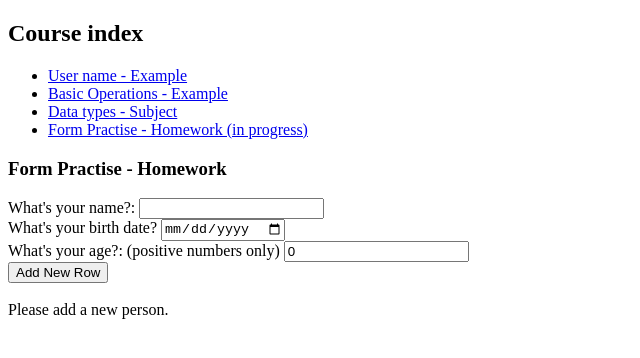
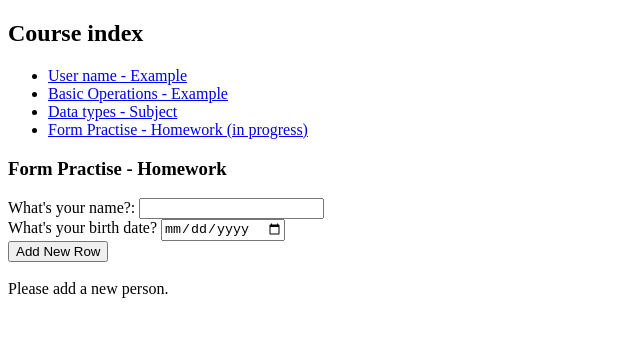
Before and after one commit to apheliana/ANGH-Education, an Angular app: page /form-practise in a window 1280 px wide. Shown: the top 358 px of the page, without its empty margins (0-640 px from the left). Built offline with nearby package versions, Linux system fonts and the light colour scheme.

Commit message:
remove input age

```diff
--- a/src/app/form-practise.component.html
+++ b/src/app/form-practise.component.html
@@ -9,16 +9,18 @@
   What's your birth date?
   <input type="date" [(ngModel)]="birthDate" />
 </div>
+
+<!--
 <div>
   What's your age?: (positive numbers only)
-<input type="number" min="0" step="1" oninput="validity.valid||(value='');" [(ngModel)]="personsage" />
+  <input type="number" min="0" step="1" oninput="validity.valid||(value='');" [(ngModel)]="personsage" />
 </div>
+-->
 
 <div *ngIf="errorMessage !== ''" class="Warning">{{ errorMessage }}</div>
 
 <div *ngIf="viewState == 'add'">
   <button (click)="enterPersonsInfo()">Add New Row</button>
-
 </div>
 
 <div *ngIf="viewState == 'update'">
@@ -31,7 +33,7 @@
   <table border="1">
     <tr>
       <th>Name</th>
-      <th>Input Age</th>
+      <!--<th>Input Age</th>-->
       <th>Birth Date</th>
       <th>Calculated Age</th>
       <th>Delete</th>
@@ -39,7 +41,7 @@
     </tr>
     <tr *ngFor="let person of aile">
       <td>{{person.name}}</td>
-      <td>{{person.age}}</td>
+      <!--<td>{{person.age}}</td>-->
       <td>{{person.bdate}}</td>
       <td>{{person.calculatedAge}}</td>
       <td><button (click)="deleteRow(person)">Delete Row</button></td>
--- a/src/app/form-practise.component.ts
+++ b/src/app/form-practise.component.ts
@@ -6,7 +6,7 @@ import { Component } from '@angular/core';
 })
 export class FormPractiseComponent {
   personsname='';
-  personsage=0;
+  //personsage=0;
   aile: Person[] = [];
   selectedperson:Person = null;
   viewState: 'add' | 'update' = 'add';
@@ -43,18 +43,18 @@ export class FormPractiseComponent {
   }
 
   enterPersonsInfo(): void {
-    if (this.validateForm()) {
-
+    if (!this.validateForm()) {
+      return;
+    }
       const ebeveyn = new Person();
       ebeveyn.name = this.personsname;
-      ebeveyn.age = this.personsage;
+      //ebeveyn.age = this.personsage;
       ebeveyn.bdate = this.parseDate(this.birthDate);
       ebeveyn.calculatedAge = this.calculateAge();
 
       this.aile.push(ebeveyn);
       this.reset();
       this.save();
-    }
   }
 
   deleteRow(person: Person): void {
@@ -65,14 +65,14 @@ export class FormPractiseComponent {
 
   selectRow(person: Person): void{
     this.personsname=person.name;
-    this.personsage=person.age;
+    //this.personsage=person.age;
     this.selectedperson = person;
     this.viewState='update';
   }
   updatePersonsInfo(): void {
     if (this.validateForm()) {
       this.selectedperson.name=this.personsname;
-      this.selectedperson.age=this.personsage;
+      //this.selectedperson.age=this.personsage;
       //this.selectedperson.bdate=;
 
       this.reset();
@@ -86,7 +86,7 @@ export class FormPractiseComponent {
   }
   private reset(): void {
     this.personsname='';
-    this.personsage=0;
+    //this.personsage=0;
     this.selectedperson=null;
     this.birthDate='';
   }
@@ -99,16 +99,16 @@ export class FormPractiseComponent {
     if (this.personsname === '') {
       this.errorMessage = ' * Name can not be empty * ';
     }
-    if (Number(this.personsage) === 0) {
-      this.errorMessage += ' * Age can only be positive numbers * ';
-    }
+    //if (Number(this.personsage) === 0) {
+    //  this.errorMessage += ' * Age can only be positive numbers * ';
+    //}
     return this.errorMessage.length === 0
   }
 }
 
 class Person {
   name: string = '';
-  age: number = 0;
+  //age: number = 0;
   bdate: Date = new Date();
   calculatedAge: number = 0;
 }
```
